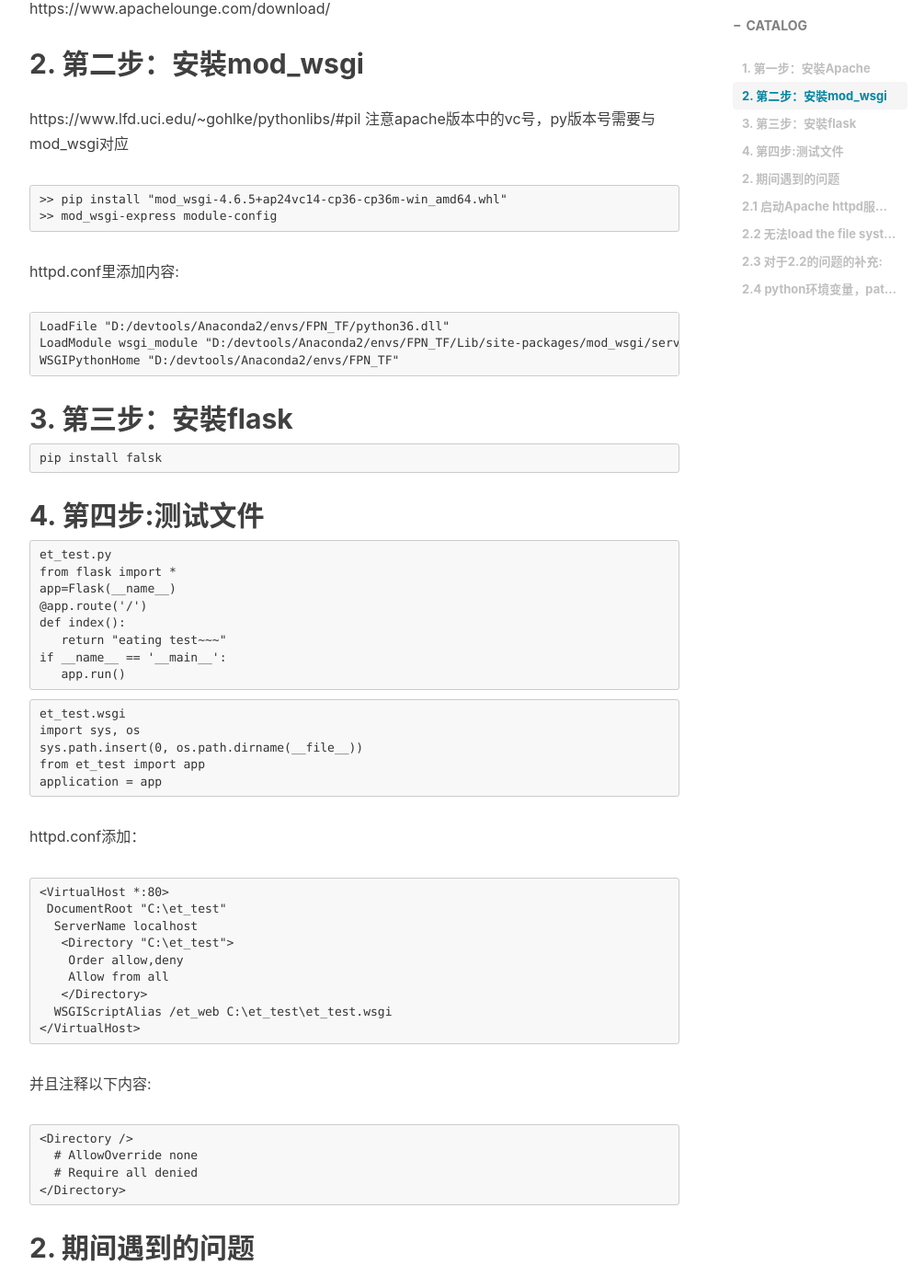
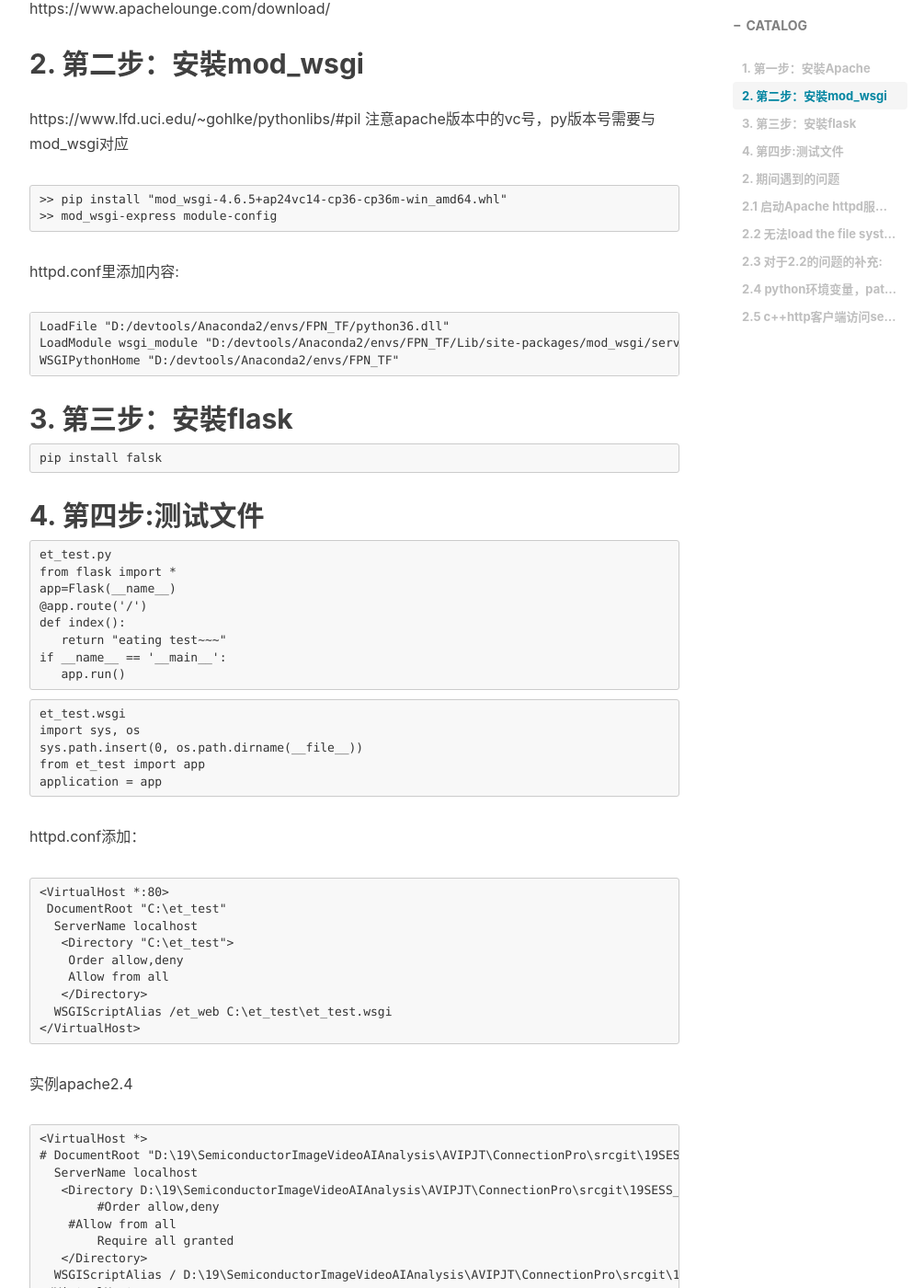
Before and after one commit to jangzc/jangzc.github.io, a Jekyll site: the page built from _posts/2019-06-02-Window+Apache+Flask部署.md, in a window 1280 px wide and 1400 px high, scrolled down 634 px. Shown: the whole window at 92% size, without its empty margins (233-1238 px from the left). Built offline with Jekyll 4.4.1, drawn with Linux system fonts in a browser that asks for light colours; nearby versions of some CDN libraries; comment, search, counter and statistics services are not loaded; some of the changed text lies outside the part shown.

Commit message:
Update 2019-06-02-Window+Apache+Flask部署.md

````diff
--- a/_posts/2019-06-02-Window+Apache+Flask部署.md
+++ b/_posts/2019-06-02-Window+Apache+Flask部署.md
@@ -62,6 +62,20 @@ httpd.conf添加：
   WSGIScriptAlias /et_web C:\et_test\et_test.wsgi
 </VirtualHost>
 ```
+实例apache2.4
+```
+<VirtualHost *>
+# DocumentRoot "D:\19\SemiconductorImageVideoAIAnalysis\AVIPJT\ConnectionPro\srcgit\19SESS_AVI_Service\Server_Service"
+  ServerName localhost
+   <Directory D:\19\SemiconductorImageVideoAIAnalysis\AVIPJT\ConnectionPro\srcgit\19SESS_AVI_Service\Server_Service>
+	#Order allow,deny
+    #Allow from all
+	Require all granted
+   </Directory>
+  WSGIScriptAlias / D:\19\SemiconductorImageVideoAIAnalysis\AVIPJT\ConnectionPro\srcgit\19SESS_AVI_Service\Server_Service\aviint.wsgi
+</VirtualHost>
+```
+
 并且注释以下内容:
 ```
 <Directory />
@@ -111,3 +125,10 @@ PYTHONPATH=D:\devtools\Anaconda2\envs\FPN_TF\DLLs\;D:\devtools\Anaconda2\envs\FP
 Path=D:\devtools\Anaconda2\envs\FPN_TF\Scripts\;D:\devtools\Anaconda2\envs\FPN_TF\;C:\Program Files (x86)\Common Files\Oracle\Java\javapath;C:\ProgramData\Oracle\Java\javapath;C:\Windows\system32;C:\Windows;C:\Windows\System32\Wbem;C:\Windows\System32\WindowsPowerShell\v1.0\;C:\Program Files (x86)\NVIDIA Corporation\PhysX\Common;%JAVA_HOME%/bin;%JAVA_HOME%/jre/bin;D:\Program Files\TortoiseSVN\bin;D:\Program Files\VisualSVN Server\bin;C:\Program Files (x86)\Windows Kits\8.1\Windows Performance Toolkit\;C:\Program Files\Microsoft SQL Server\110\Tools\Binn\;C:\Program Files\Git\cmd
 activate切换到FPN_TF，启动httpd
 ```
+
+
+### 2.5 c++http客户端访问server的差异
+1. 单独启动Flask：客户端，Postman,浏览器都正常
+2. 启动Flask+Apache：客户端不正常(408Timeout), Postman,浏览器正常
+解决方案：
+客户端的请求header中，添加Host字段
````
